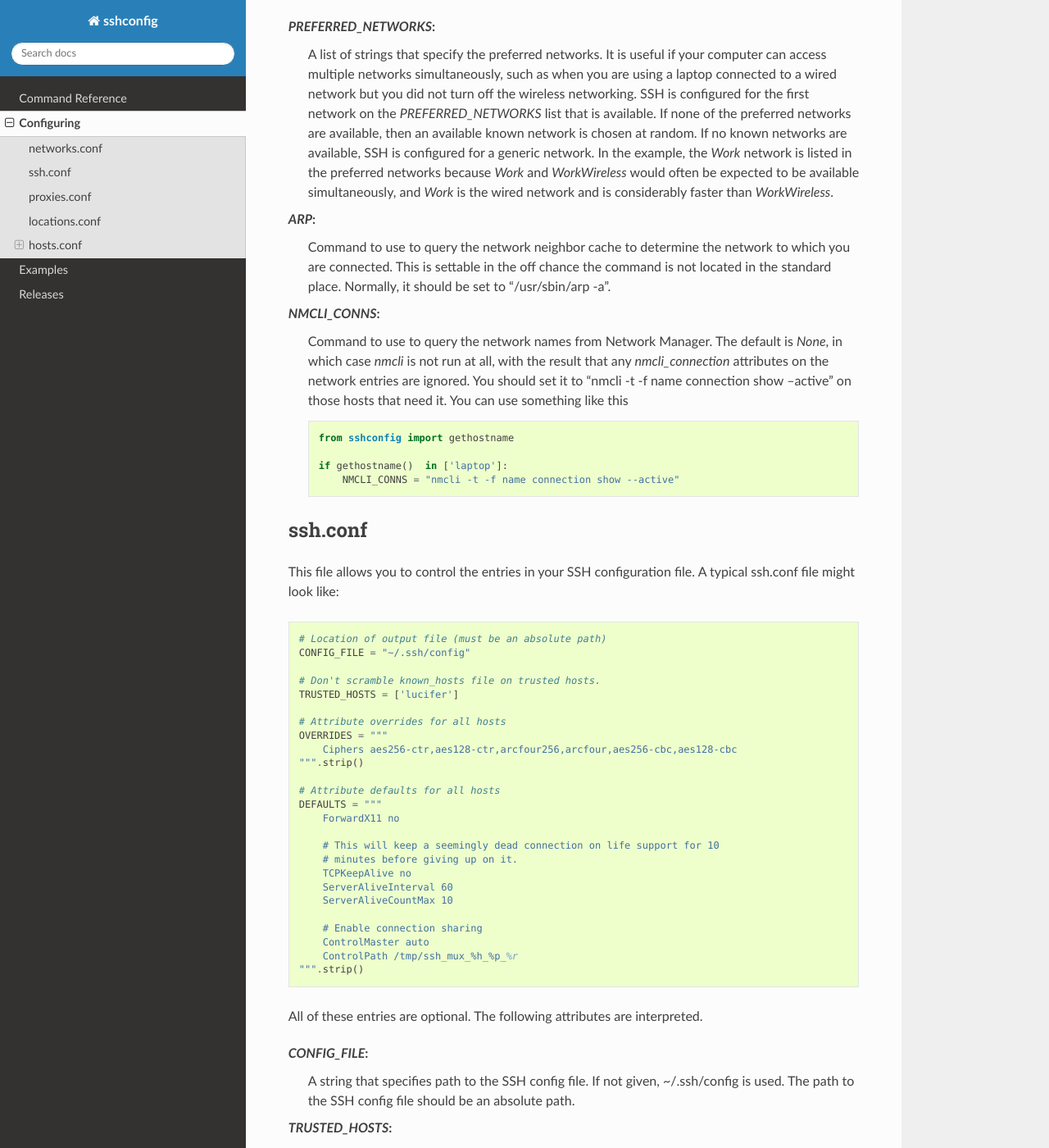
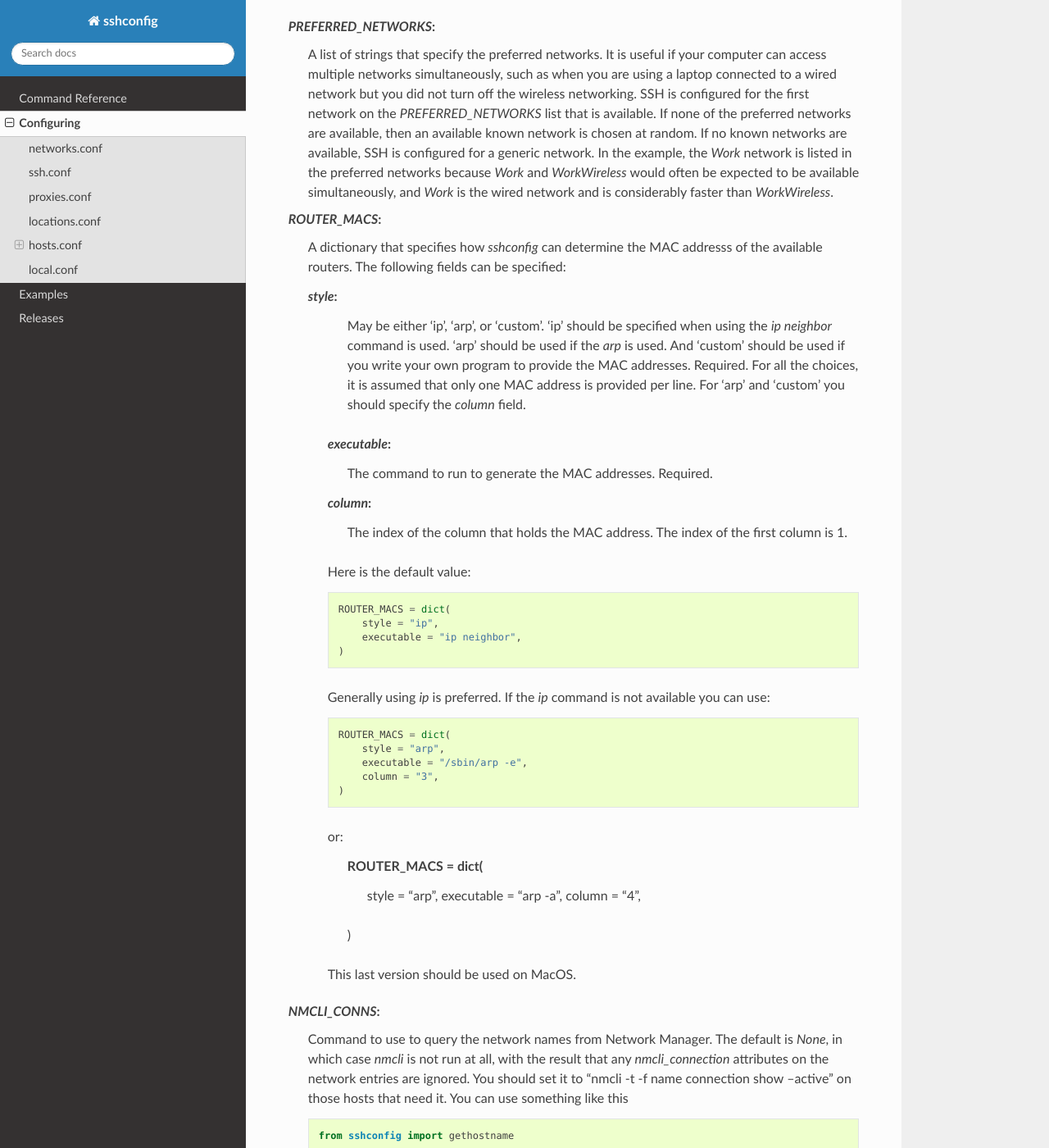
Before and after one commit to KenKundert/sshconfig, a Sphinx documentation site: the page built from doc/configuring.rst, in a window 1280 px wide and 1400 px high, scrolled down 3230 px. Shown: the whole window at 82% size. Built offline with Sphinx 7.4.7 and the Read the Docs theme 3.1.0, drawn with Linux system fonts in a browser that asks for light colours; some of the changed text lies outside the part shown.

Commit message:
replace ARP with ROUTER_MACS

```diff
--- a/doc/configuring.rst
+++ b/doc/configuring.rst
@@ -166,7 +166,7 @@ proxy:
    The name of the proxy to use by default when this network is active.
 
 In addition to the *NetworkEntry* class definitions, this file may also define
-*PREFERRED_NETWORKS*, *ARP*, *NMCLI_CONNS*.
+*PREFERRED_NETWORKS*, *ROUTER_MACS*, *NMCLI_CONNS*.
 
 *PREFERRED_NETWORKS*:
    A list of strings that specify the preferred networks. It is useful if your
@@ -181,11 +181,51 @@ In addition to the *NetworkEntry* class definitions, this file may also define
    simultaneously, and *Work* is the wired network and is considerably faster
    than *WorkWireless*.
 
-*ARP*:
-   Command to use to query the network neighbor cache to determine the network
-   to which you are connected.  This is settable in the off chance the command
-   is not located in the standard place.  Normally, it should be set to
-   "/usr/sbin/arp -a".
+*ROUTER_MACS*:
+   A dictionary that specifies how *sshconfig* can determine the MAC addresss of
+   the available routers.  The following fields can be specified:
+
+   *style*:
+        May be either 'ip', 'arp', or 'custom'.  'ip' should be specified when
+        using the *ip neighbor* command is used.  'arp' should be used if the
+        *arp* is used.  And 'custom' should be used if you write your own
+        program to provide the MAC addresses.  Required.
+        For all the choices, it is assumed that only one MAC address is provided
+        per line.  For 'arp' and 'custom' you should specify the *column* field.
+
+    *executable*:
+        The command to run to generate the MAC addresses. Required.
+
+    *column*:
+        The index of the column that holds the MAC address.  The index of the
+        first column is 1.
+
+    Here is the default value::
+
+        ROUTER_MACS = dict(
+            style = "ip",
+            executable = "ip neighbor",
+        )
+
+    Generally using *ip* is preferred.  If the *ip* command is not available you
+    can use::
+
+        ROUTER_MACS = dict(
+            style = "arp",
+            executable = "/sbin/arp -e",
+            column = "3",
+        )
+
+    or:
+
+        ROUTER_MACS = dict(
+            style = "arp",
+            executable = "arp -a",
+            column = "4",
+        )
+
+    This last version should be used on MacOS.
+
 
 *NMCLI_CONNS*:
    Command to use to query the network names from Network Manager.  The default
@@ -257,7 +297,6 @@ All of these entries are optional.  The following attributes are interpreted.
     in OVERRIDES.  It will be added on the individual hosts and only set to yes
     if they are trusted.
 
-
 *DEFAULTS*:
     A string that specifies the SSH settings that should be used on all hosts,
     without overriding conflicting settings specified in the host entry.  They
@@ -288,6 +327,30 @@ versions of SSH that might not have all the best algorithms.
     A list of available key exchange algorithms. If a key exchange algorithm is
     specified on a host entry that is not in this list, it is ignored when
     creating the SSH configuration.
+
+The following settings allow you to filter out unusable host entries.
+
+*BLOCKED_PORTS*:
+    A list of port numbers that are blocked by the local host.  This is useful
+    if host sits behind an oppressive firewall that blocks certain ports.
+
+    Often using the *ports* setting on the network is a better approach to
+    blocked ports.
+
+*BLOCKED_PORT_WARNING*:
+    Issue a warning if a host has only blocked ports.
+
+*DISCARD_ENTRIES*:
+    A list of conditions that would result in a host entry to be discarded.  It
+    takes the following values:
+
+    'without_ports':
+        If, due to the presence of blocked ports, a host has no valid ports
+        available, the host entry will be discarded.
+
+    'without_identities':
+        If the identity file specified for a host is not present the host entry
+        is discarded.
 
 
 proxies.conf
@@ -1067,3 +1130,11 @@ If you contrast this with farm-jupiter above, you will see that the name is
 different, as is the trusted status (farm-jupiter inherits 'trusted' from Host,
 whereas jupiter does not). Also, there are two versions, one with port
 forwarding and one without.
+
+
+local.conf
+""""""""""
+
+This file may contain any other setting.  It is used to contain local overrides.
+Here the assumption is that you are copying your configuration files to multiple
+machines and you need to override certain settings on select machines.
--- a/doc/releases.rst
+++ b/doc/releases.rst
@@ -9,6 +9,10 @@ Latest development release
 
 - Added *nmcli_connection* attribute to the *NetworkEntry* class.
 - Added *NMCLI_CONNS* setting.
+- Added *DISCARD_ENTRIES* setting.
+- Added *BLOCKED_PORTS* setting.
+- Added *BLOCKED_PORT_WARNING* setting.
+- Replaced *ARP* setting with *ROUTER_MACS*.
 
 Both these changes support the use of secondary networks, meaning that if your
 machine is connected to multiple networks, you can configure a host so that ssh
```
Also changed, not shown: other parts of doc/configuring.rst (+2 -2 lines), doc/examples.rst (+5 -6 lines), 6 other files.
